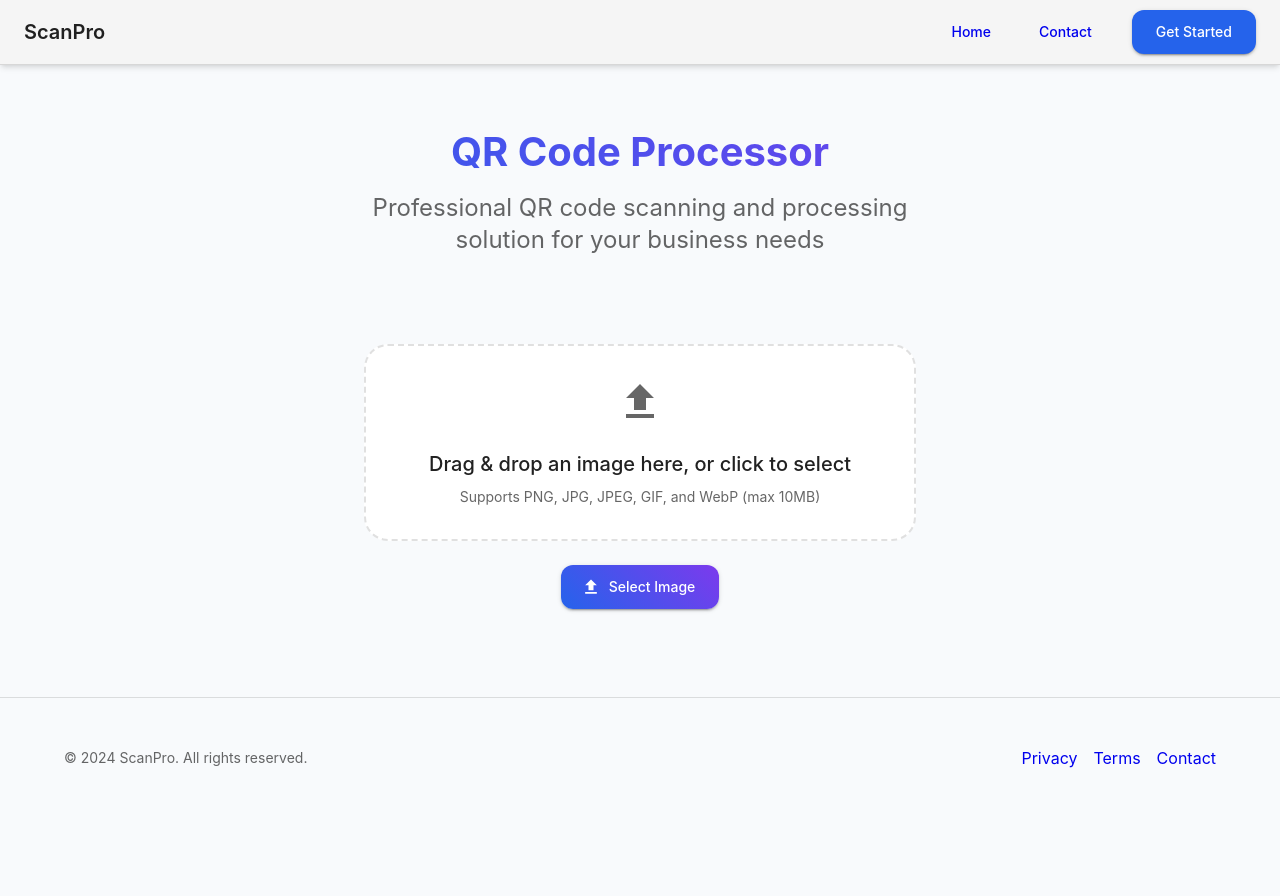
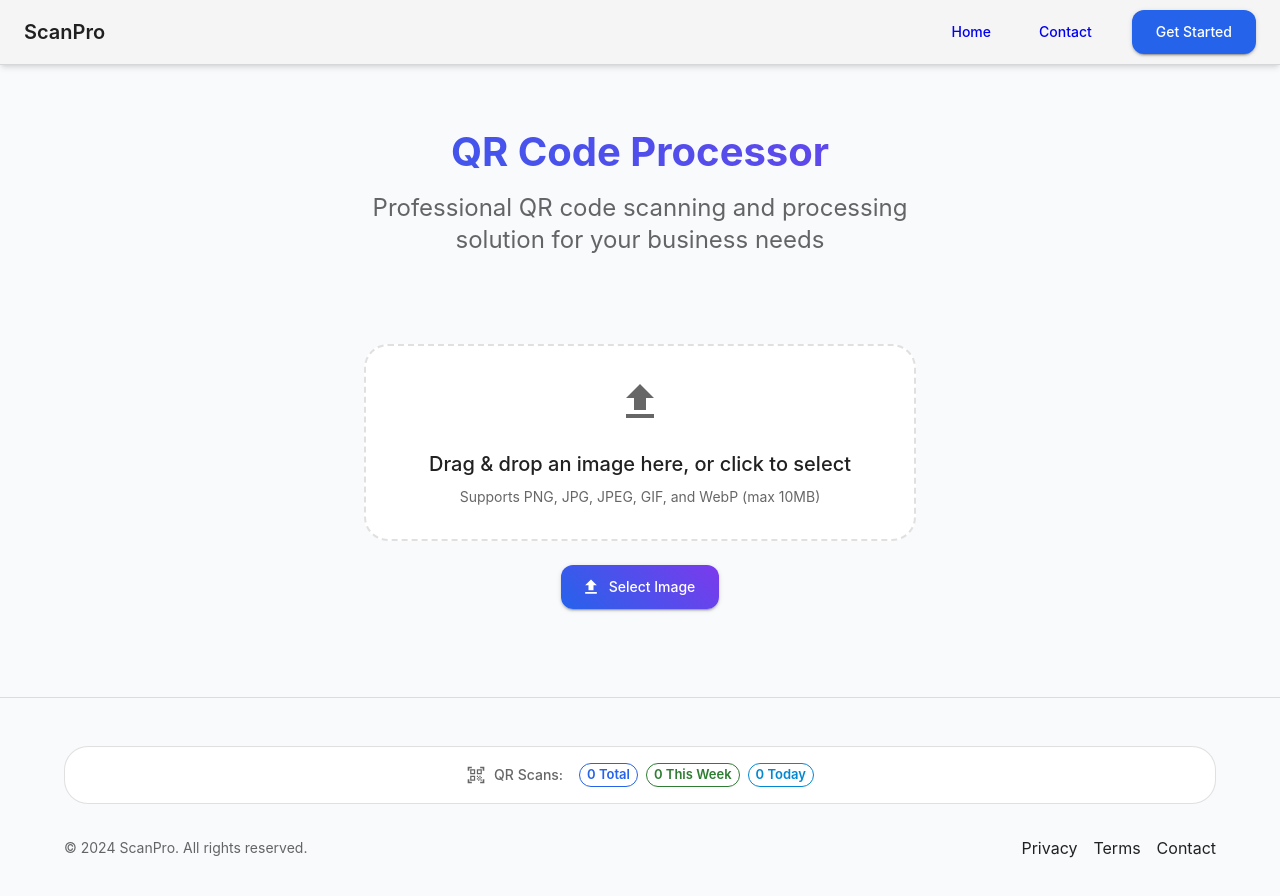
Before and after one commit to labKnowledge/qrcode_scanner_x, a Next.js app: page / in a window 1280 px wide. Shown: the top 896 px of the page. Before the commit the page ends 818 px from the top, so only its background shows below. Built offline with nearby package versions, Linux system fonts and the light colour scheme; no server answers; the database is empty.

Commit message:
feat: add ScanCounter component for displaying scan statistics; integrate into Navigation; implement useScanStats hook for data fetching

```diff
--- /dev/null
+++ b/src/app/api/stats/route.ts
@@ -0,0 +1,52 @@
+import { NextResponse } from 'next/server';
+import { connectToDatabase } from '@/utils/database';
+import { ProcessingLogs } from '@/models/ProcessingLog';
+
+export async function GET() {
+  try {
+    await connectToDatabase();
+
+    const now = new Date();
+    const startOfToday = new Date(now.getFullYear(), now.getMonth(), now.getDate());
+    const startOfWeek = new Date(now.getTime() - (now.getDay() * 24 * 60 * 60 * 1000));
+    startOfWeek.setHours(0, 0, 0, 0);
+
+    // Aggregate all statistics in parallel
+    const [totalCount, todayCount, weekCount] = await Promise.all([
+      // Grand total - all successful scans
+      ProcessingLogs.countDocuments({ success: true }),
+
+      // Today's successful scans
+      ProcessingLogs.countDocuments({
+        success: true,
+        timestamp: { $gte: startOfToday }
+      }),
+
+      // This week's successful scans
+      ProcessingLogs.countDocuments({
+        success: true,
+        timestamp: { $gte: startOfWeek }
+      })
+    ]);
+
+    return NextResponse.json({
+      success: true,
+      data: {
+        total: totalCount,
+        today: todayCount,
+        thisWeek: weekCount
+      }
+    });
+
+  } catch (error) {
+    console.error('Error fetching scan statistics:', error);
+    return NextResponse.json(
+      {
+        success: false,
+        error: 'Failed to fetch statistics',
+        data: { total: 0, today: 0, thisWeek: 0 }
+      },
+      { status: 500 }
+    );
+  }
+}
--- a/src/components/Navigation.tsx
+++ b/src/components/Navigation.tsx
@@ -3,6 +3,7 @@ import React from 'react';
 import { AppBar, Toolbar, Typography, Button, Box, Container, Link as MuiLink } from '@mui/material';
 import Link from 'next/link';
 import { ToastContainer } from 'react-toastify';
+import ScanCounter from './ScanCounter';
 
 const Navigation: React.FC<{ children: React.ReactNode }> = ({ children }) => {
   return (
@@ -32,22 +33,35 @@ const Navigation: React.FC<{ children: React.ReactNode }> = ({ children }) => {
 
       <Box component="footer" sx={{ py: 6, borderTop: '1px solid', borderColor: 'divider' }}>
         <Container maxWidth="lg">
-          <Box sx={{ display: 'flex', justifyContent: 'space-between', alignItems: 'center' }}>
+          {/* Scan Counter Section */}
+          <Box sx={{
+            display: 'flex',
+            justifyContent: 'center',
+            mb: 4,
+            p: 2,
+            bgcolor: 'background.paper',
+            borderRadius: 2,
+            border: '1px solid',
+            borderColor: 'divider'
+          }}>
+            <ScanCounter />
+          </Box>
+
+          {/* Footer Links Section */}
+          <Box sx={{ display: 'flex', justifyContent: 'space-between', alignItems: 'center', flexWrap: 'wrap', gap: 2 }}>
             <Typography variant="body2" color="text.secondary">
               © 2024 ScanPro. All rights reserved.
             </Typography>
-            <Box sx={{ display: 'flex', gap: 2 }}>
-              <Link href="/privacy-policy" style={{ textDecoration: 'none' }}>
-                <MuiLink color="inherit" underline="hover" sx={{ cursor: 'pointer' }}>Privacy</MuiLink>
-              </Link>
+            <Box sx={{ display: 'flex', gap: 2, flexWrap: 'wrap' }}>
 
-              <Link href="/terms-of-service" style={{ textDecoration: 'none' }}>
-                <MuiLink color="inherit" underline="hover" sx={{ cursor: 'pointer' }}>Terms</MuiLink>
-              </Link>
+                <MuiLink color="inherit" href="/privacy-policy" style={{ textDecoration: 'none' }} underline="hover" sx={{ cursor: 'pointer' }}>Privacy</MuiLink>
 
-              <Link href="/contact" style={{ textDecoration: 'none' }}>
-                <MuiLink color="inherit" underline="hover" sx={{ cursor: 'pointer' }}>Contact</MuiLink>
-              </Link>
+
+                <MuiLink color="inherit" href="/terms-of-service" style={{ textDecoration: 'none' }} underline="hover" sx={{ cursor: 'pointer' }}>Terms</MuiLink>
+
+
+                <MuiLink color="inherit" href="/contact" style={{ textDecoration: 'none' }} underline="hover" sx={{ cursor: 'pointer' }}>Contact</MuiLink>
+
             </Box>
           </Box>
         </Container>
--- /dev/null
+++ b/src/components/ScanCounter.tsx
@@ -0,0 +1,98 @@
+'use client';
+import React from 'react';
+import { Box, Typography, Chip, Skeleton, Tooltip } from '@mui/material';
+import { QrCodeScanner as QrIcon } from '@mui/icons-material';
+import { useScanStats } from '@/hooks/useScanStats';
+
+const ScanCounter: React.FC = () => {
+  const { stats, isLoading, error } = useScanStats();
+
+  const formatNumber = (num: number): string => {
+    if (num >= 1000000) {
+      return (num / 1000000).toFixed(1) + 'M';
+    } else if (num >= 1000) {
+      return (num / 1000).toFixed(1) + 'K';
+    }
+    return num.toString();
+  };
+
+  if (error && stats.total === 0) {
+    return null; // Don't show anything if there's an error and no data
+  }
+
+  return (
+    <Box sx={{ display: 'flex', alignItems: 'center', gap: 2, flexWrap: 'wrap' }}>
+      <Box sx={{ display: 'flex', alignItems: 'center', gap: 1 }}>
+        <QrIcon sx={{ fontSize: 20, color: 'text.secondary' }} />
+        <Typography variant="body2" color="text.secondary" sx={{ fontWeight: 500 }}>
+          QR Scans:
+        </Typography>
+      </Box>
+
+      <Box sx={{ display: 'flex', gap: 1, flexWrap: 'wrap' }}>
+        {isLoading ? (
+          <>
+            <Skeleton variant="rectangular" width={60} height={24} sx={{ borderRadius: 1 }} />
+            <Skeleton variant="rectangular" width={60} height={24} sx={{ borderRadius: 1 }} />
+            <Skeleton variant="rectangular" width={60} height={24} sx={{ borderRadius: 1 }} />
+          </>
+        ) : (
+          <>
+            <Tooltip title="Total scans processed" arrow>
+              <Chip
+                label={`${formatNumber(stats.total)} Total`}
+                size="small"
+                variant="outlined"
+                sx={{
+                  borderColor: 'primary.main',
+                  color: 'primary.main',
+                  fontWeight: 600,
+                  '&:hover': {
+                    bgcolor: 'primary.main',
+                    color: 'white',
+                  }
+                }}
+              />
+            </Tooltip>
+
+            <Tooltip title="Scans processed this week" arrow>
+              <Chip
+                label={`${formatNumber(stats.thisWeek)} This Week`}
+                size="small"
+                variant="outlined"
+                sx={{
+                  borderColor: 'success.main',
+                  color: 'success.main',
+                  fontWeight: 600,
+                  '&:hover': {
+                    bgcolor: 'success.main',
+                    color: 'white',
+                  }
+                }}
+              />
+            </Tooltip>
+
+            <Tooltip title="Scans processed today" arrow>
+              <Chip
+                label={`${formatNumber(stats.today)} Today`}
+                size="small"
+                variant="outlined"
+                sx={{
+                  borderColor: 'info.main',
+                  color: 'info.main',
+                  fontWeight: 600,
+                  '&:hover': {
+                    bgcolor: 'info.main',
+                    color: 'white',
+                  }
+                }}
+              />
+            </Tooltip>
+          </>
+        )}
+      </Box>
+    </Box>
+  );
+};
+
+export default ScanCounter;
--- /dev/null
+++ b/src/hooks/useScanStats.ts
@@ -0,0 +1,65 @@
+import { useState, useEffect } from 'react';
+
+interface ScanStats {
+  total: number;
+  today: number;
+  thisWeek: number;
+}
+
+interface UseScanStatsReturn {
+  stats: ScanStats;
+  isLoading: boolean;
+  error: string | null;
+  refetch: () => void;
+}
+
+export const useScanStats = (): UseScanStatsReturn => {
+  const [stats, setStats] = useState<ScanStats>({ total: 0, today: 0, thisWeek: 0 });
+  const [isLoading, setIsLoading] = useState(true);
+  const [error, setError] = useState<string | null>(null);
+
+  const fetchStats = async () => {
+    try {
+      setIsLoading(true);
+      setError(null);
+
+      const response = await fetch('/api/stats', {
+        method: 'GET',
+        headers: {
+          'Content-Type': 'application/json',
+        },
+      });
+
+      const result = await response.json();
+
+      if (result.success) {
+        setStats(result.data);
+      } else {
+        setError(result.error || 'Failed to fetch statistics');
+        // Use fallback data on error
+        setStats(result.data || { total: 0, today: 0, thisWeek: 0 });
+      }
+    } catch (err) {
+      setError('Network error occurred');
+      console.error('Error fetching scan stats:', err);
+      // Keep existing stats on error
+    } finally {
+      setIsLoading(false);
+    }
+  };
+
+  const refetch = () => {
+    fetchStats();
+  };
+
+  useEffect(() => {
+    fetchStats();
+
+    // Refresh stats every 5 minutes
+    const interval = setInterval(fetchStats, 5 * 60 * 1000);
+
+    return () => clearInterval(interval);
+  }, []);
+
+  return { stats, isLoading, error, refetch };
+};
```
